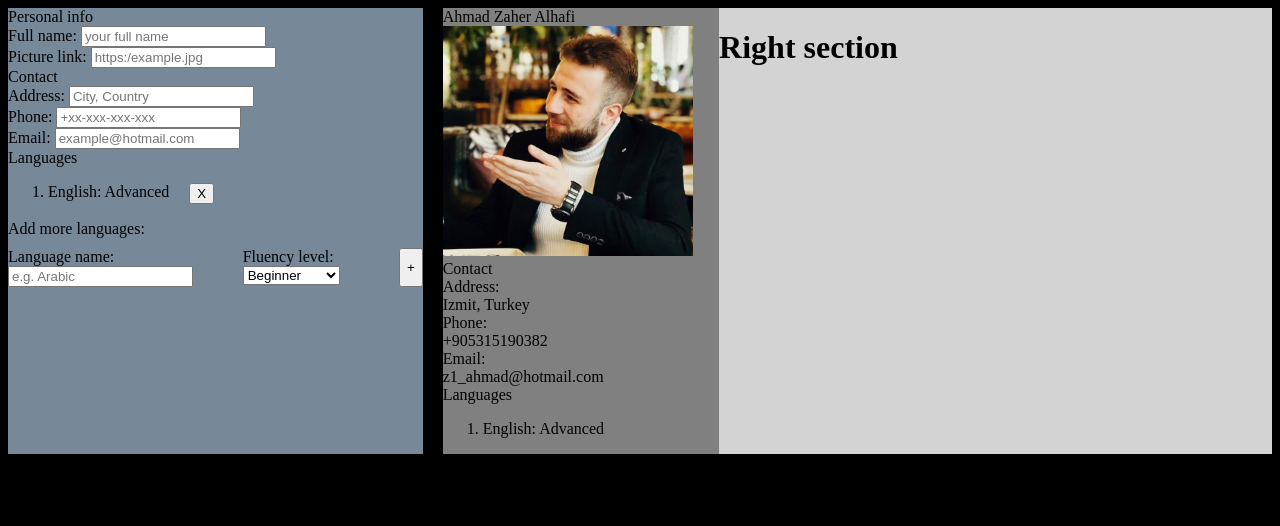
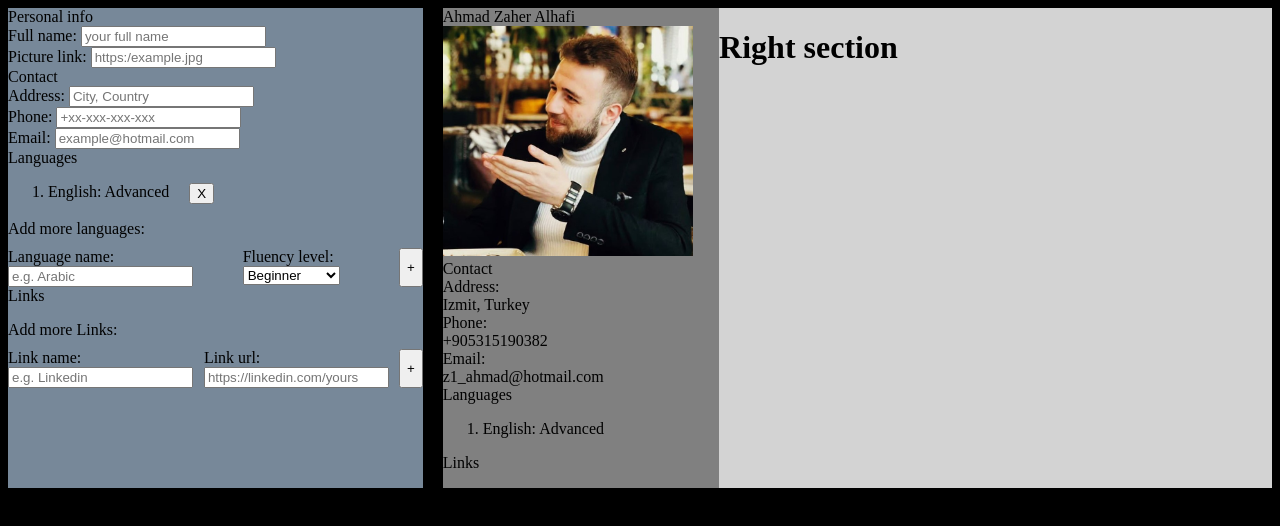
Before and after one commit to Ahmad-Zaher-Alhafi/cv-application, a React (Vite) app in the folder cv-application/: page / in a window 1280 px wide. Shown: the top 526 px of the page. Built offline with nearby package versions, Linux system fonts and the light colour scheme.

Commit message:
NEW: Vanila links section edit and result

```diff
--- a/cv-application/src/components/content.jsx
+++ b/cv-application/src/components/content.jsx
@@ -15,6 +15,8 @@ function Content() {
     { name: "English", fluency: "Advanced", key: crypto.randomUUID() },
   ]);
 
+  const [links, setLinks] = useState([]);
+
   return (
     <div className="content">
       <EditContent
@@ -25,6 +27,8 @@ function Content() {
         setEmail={setEmail}
         languages={languages}
         setLanguages={setLanguages}
+        links={links}
+        setLinks={setLinks}
       ></EditContent>
 
       <ResultContent
@@ -34,6 +38,7 @@ function Content() {
         phoneNumber={phoneNumber}
         email={email}
         languages={languages}
+        links={links}
       ></ResultContent>
     </div>
   );
--- a/cv-application/src/components/edit-section/editContent.jsx
+++ b/cv-application/src/components/edit-section/editContent.jsx
@@ -1,6 +1,7 @@
 import EditPersonalSection from "./editPersonalSection";
 import EditContactSection from "./editContactSection";
 import EditLanguagesSection from "./editLanguagesSection";
+import EditLinksSection from "./editLinksSection";
 
 function EditContent({
   setFullName,
@@ -10,6 +11,8 @@ function EditContent({
   setEmail,
   languages,
   setLanguages,
+  links,
+  setLinks,
 }) {
   return (
     <div className="editSection">
@@ -28,8 +31,10 @@ function EditContent({
         languages={languages}
         setLanguages={setLanguages}
       ></EditLanguagesSection>
+
+      <EditLinksSection links={links} setLinks={setLinks}></EditLinksSection>
+
       {/*
-    links section
     education section
     summary section
     skills section
--- /dev/null
+++ b/cv-application/src/components/edit-section/editLinksSection.jsx
@@ -0,0 +1,77 @@
+import { useState } from "react";
+import AddInfoConfiguration from "./addInfoConfiguration";
+import "/src/styles/edit-section/editLinksSection.css";
+
+function EditLinksSection({ links, setLinks }) {
+  const [nameInputValue, setNameInputValue] = useState("");
+  const [urlInputValue, setUrlInputValue] = useState("");
+
+  function addLink() {
+    const newLink = [...links];
+    newLink.push({
+      name: nameInputValue,
+      url: urlInputValue,
+      key: crypto.randomUUID(),
+    });
+    setLinks(newLink);
+
+    resetToDefaultState();
+  }
+
+  function resetToDefaultState() {
+    setNameInputValue("");
+    setUrlInputValue("");
+  }
+
+  function deleteLink(linkKey) {
+    const newLinks = [...links].filter((link) => link.key !== linkKey);
+    setLinks(newLinks);
+  }
+
+  const inputs = [
+    {
+      label: "Link name: ",
+      inputValue: nameInputValue,
+      setInputValue: setNameInputValue,
+      placeholder: "e.g. Linkedin",
+    },
+
+    {
+      label: "Link url: ",
+      inputValue: urlInputValue,
+      setInputValue: setUrlInputValue,
+      placeholder: "https://linkedin.com/yours",
+    },
+  ];
+
+  return (
+    <div className="editLinksSection">
+      <div className="editSectiontitle">Links</div>
+
+      <ul className="linksList">
+        {links.map((link) => {
+          return (
+            <div className="linkSection" key={link.key}>
+              <li className="link">
+                <a href={link.url}>{link.name}</a>
+              </li>
+              <button
+                className="deleteLinkButton"
+                onClick={() => deleteLink(link.key)}
+              >
+                X
+              </button>
+            </div>
+          );
+        })}
+      </ul>
+
+      <AddInfoConfiguration
+        configurationTitle={"Add more Links:"}
+        inputs={inputs}
+        onButtonclick={addLink}
+      ></AddInfoConfiguration>
+    </div>
+  );
+}
+export default EditLinksSection;
--- /dev/null
+++ b/cv-application/src/components/result-section/linksSeciton.jsx
@@ -0,0 +1,22 @@
+function LinksSection({ links }) {
+  return (
+    <div className="resultLinksSection">
+      <div className="resultSectionTitle">Links</div>
+      {
+        <ul className="LinksList">
+          {links.map((link) => {
+            return (
+              <div className="LinkSection" key={link.key}>
+                <li className="Link">
+                  <a href={link.url}>{link.name}</a>
+                </li>
+              </div>
+            );
+          })}
+        </ul>
+      }
+    </div>
+  );
+}
+
+export default LinksSection;
--- a/cv-application/src/components/result-section/resultContent.jsx
+++ b/cv-application/src/components/result-section/resultContent.jsx
@@ -2,6 +2,7 @@ import "/src/styles/content.css";
 import PersonalSection from "./personalSection";
 import ContactSection from "./contactSection";
 import LanguagesSection from "./languagesSeciton";
+import LinksSection from "./linksSeciton";
 
 function ResultContent({
   name,
@@ -10,6 +11,7 @@ function ResultContent({
   phoneNumber,
   email,
   languages,
+  links,
 }) {
   return (
     <div className="resultSection">
@@ -23,6 +25,8 @@ function ResultContent({
         ></ContactSection>
 
         <LanguagesSection languages={languages}></LanguagesSection>
+
+        <LinksSection links={links}></LinksSection>
       </div>
       <div className="rightSection">
         <h1>Right section</h1>
--- /dev/null
+++ b/cv-application/src/styles/edit-section/editLinksSection.css
@@ -0,0 +1,4 @@
+.linkSection {
+  display: flex;
+  gap: 20px;
+}
```
